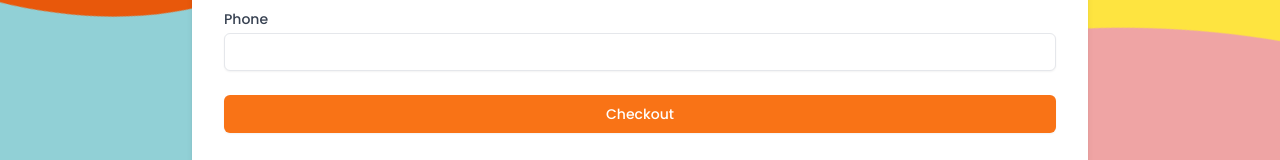
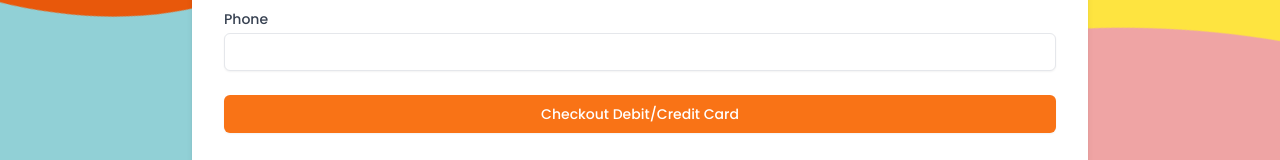
Before and after one commit to pr3b/penateam-old, a Next.js app: page /customer in a window 1280 px wide. Shown: the part 353-513 px from the top of the page. Built offline with nearby package versions, Linux system fonts and the light colour scheme.

Commit message:
save subscribe with user data

```diff
--- a/pages/customer.js
+++ b/pages/customer.js
@@ -43,6 +43,8 @@ const CustomerDetailForm = () => {
     itemPlan: itemPlan
   }
 
+
+
   const handleProductClickMidtrans = async (subsObject, itemDetail, buttonId) => {
     if (!firstName || !lastName || !email || !phone) {
       return; // Abort if any required field is empty
@@ -77,7 +79,7 @@ const CustomerDetailForm = () => {
       const order_id = `ORDER_${yyyy}-${mm}-${dd}_${hours}${minutes}${seconds}`;
       const callback_success_url = `${window.location.origin}/`;
 
-      console.log(callback_success_url, "origint url")
+      console.log(callback_success_url, "origin url")
 
       const response = await fetch('/api/midtrans/get-snap-token', {
         method: 'POST',
@@ -322,7 +324,7 @@ const CustomerDetailForm = () => {
             {chooseLoading === "button" ? (
               <LoadingPlaceholder />
             ) : (
-              "Checkout"
+              "Checkout Debit/Credit Card"
             )}
           </button>
         </div>
```
